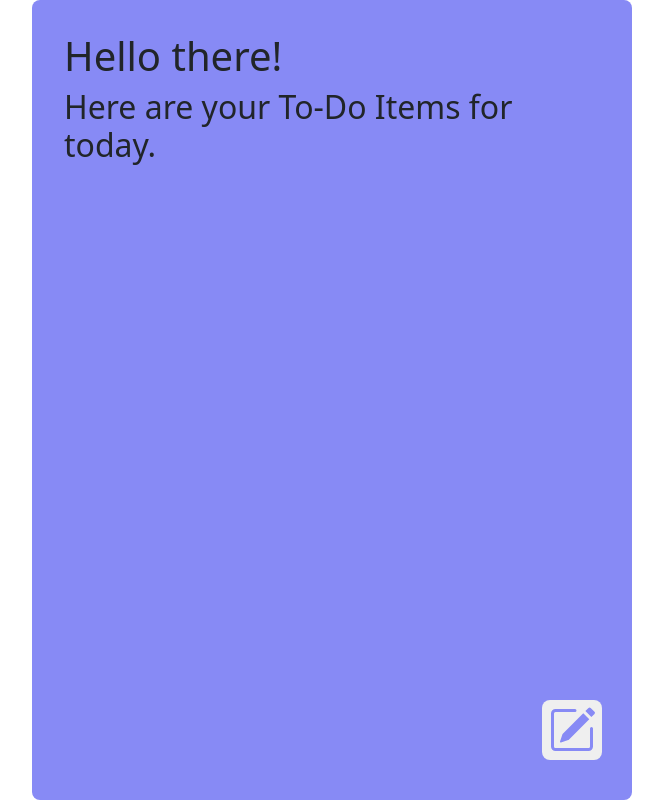
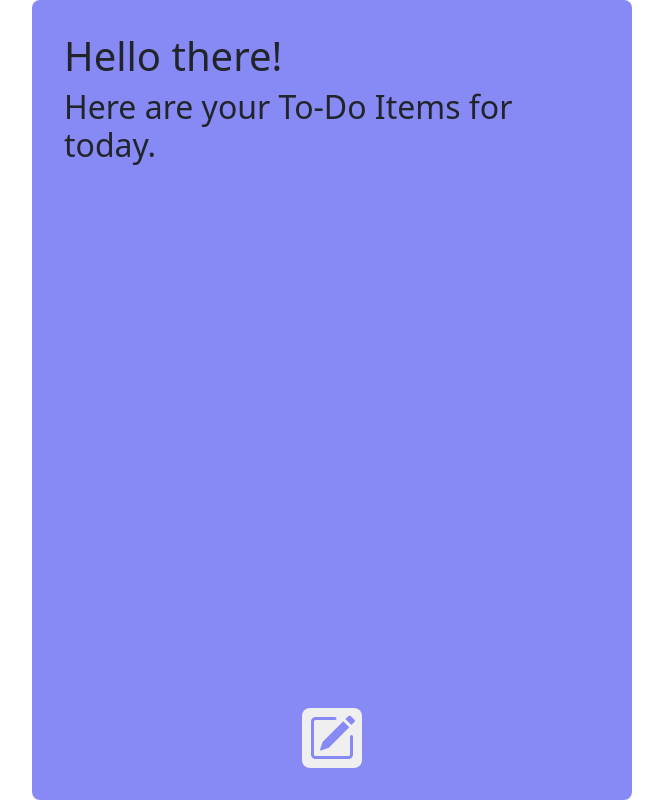
Before and after one commit to waffledood/personal-projects, a Django app: page /todo/ in a window 1280 px wide. Shown: the whole page, without its empty margins (308-971 px from the left). Run offline with Django 4.2, Linux system fonts and the light colour scheme; data that the repository does not hold is empty; some libraries are stand-ins or nearby versions.

Commit message:
Shift addTodoItemModalButton inside utilities div

```diff
--- a/todo-django/todo_django/templates/todo_django/index.html
+++ b/todo-django/todo_django/templates/todo_django/index.html
@@ -39,13 +39,16 @@
         </div>
       </div>
 
+      <div id="todoUtilities" class="d-flex flex-row justify-content-center align-items-center p-3">
         <!-- Button to trigger modal -->
-      <button id="addTodoItemModalButton" type="button" class="position-absolute bottom-5 end-5" data-bs-toggle="modal" data-bs-target="#addTodoItemModal">
+        <button id="addTodoItemModalButton" type="button" data-bs-toggle="modal" data-bs-target="#addTodoItemModal">
           <svg xmlns="http://www.w3.org/2000/svg" width="48" height="48" fill="currentColor" class="bi bi-pencil-square" viewBox="0 0 16 16">
             <path d="M15.502 1.94a.5.5 0 0 1 0 .706L14.459 3.69l-2-2L13.502.646a.5.5 0 0 1 .707 0l1.293 1.293zm-1.75 2.456-2-2L4.939 9.21a.5.5 0 0 0-.121.196l-.805 2.414a.25.25 0 0 0 .316.316l2.414-.805a.5.5 0 0 0 .196-.12l6.813-6.814z"/>
             <path fill-rule="evenodd" d="M1 13.5A1.5 1.5 0 0 0 2.5 15h11a1.5 1.5 0 0 0 1.5-1.5v-6a.5.5 0 0 0-1 0v6a.5.5 0 0 1-.5.5h-11a.5.5 0 0 1-.5-.5v-11a.5.5 0 0 1 .5-.5H9a.5.5 0 0 0 0-1H2.5A1.5 1.5 0 0 0 1 2.5z"/>
           </svg>
         </button>
+      </div>
+
 
       <!-- Modal -->
       <div class="modal fade" id="addTodoItemModal" tabindex="-1" aria-labelledby="addTodoItemModalLabel" aria-hidden="true">
```
Lines whose indentation alone changed are shown as unchanged.
